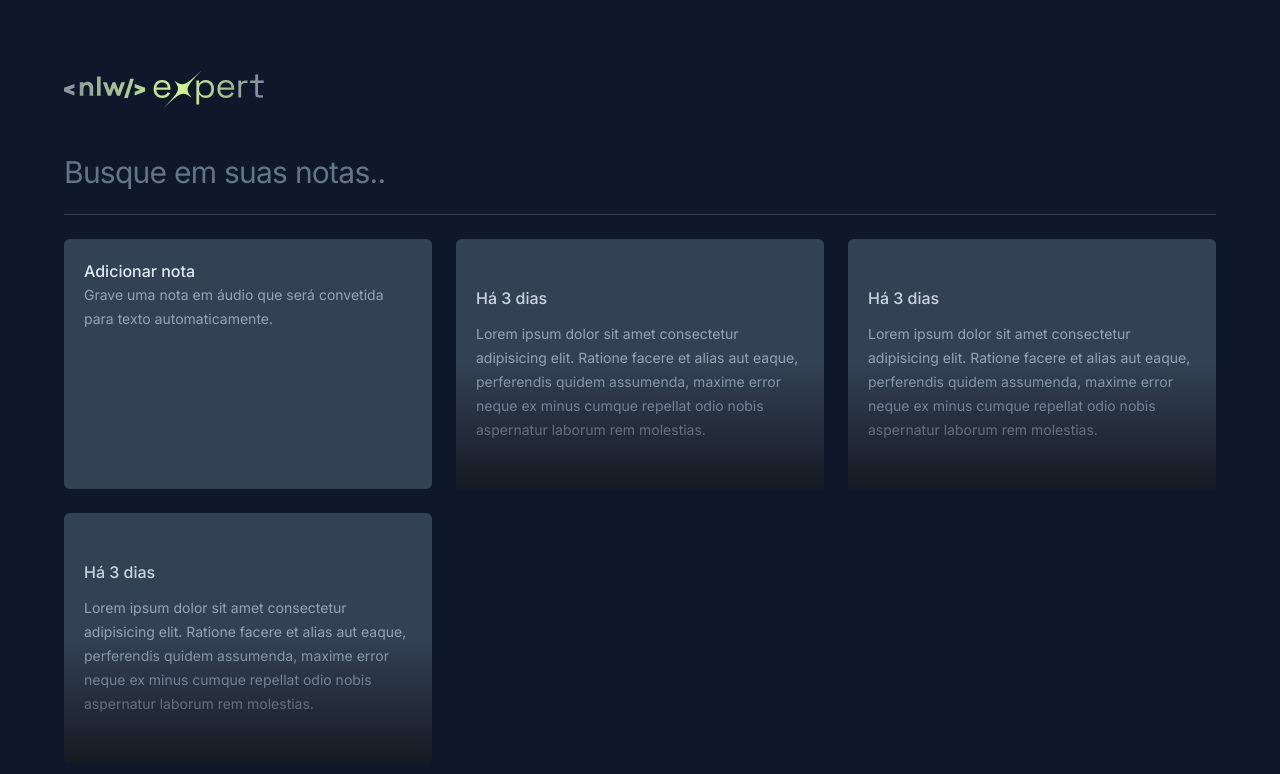
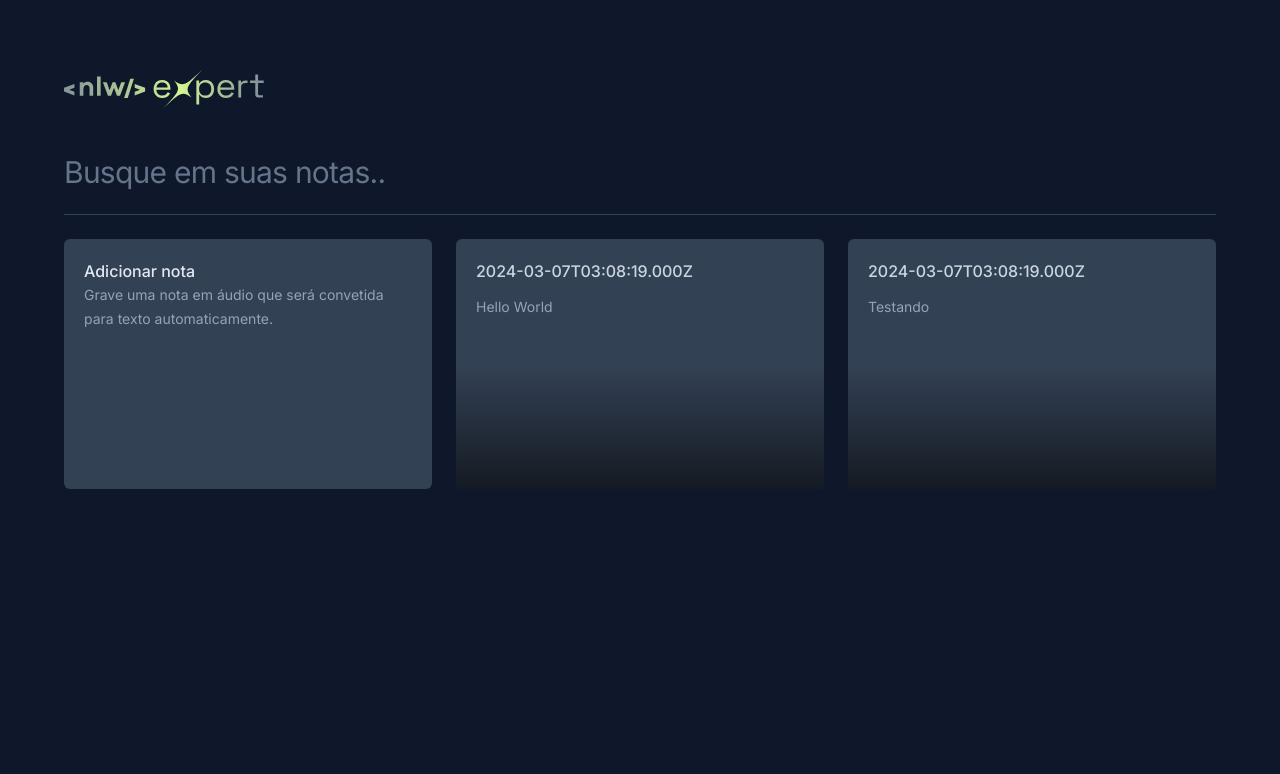
Before and after one commit to 00MOREIRA00/nlw-expert-notes, a React (Vite) app in the folder nlw-expert-notes/: page / in a window 1280 px wide. Shown: the top 774 px of the page. Built offline with nearby package versions, Linux system fonts and the light colour scheme.

Commit message:
[nlw expert] - Criando o popup

```diff
--- a/nlw-expert-notes/package.json
+++ b/nlw-expert-notes/package.json
@@ -10,6 +10,10 @@
     "preview": "vite preview"
   },
   "dependencies": {
+    "@radix-ui/react-dialog": "^1.0.5",
+    "@radix-ui/react-popover": "1.0.7",
+    "date-fns": "^3.3.1",
+    "lucide-react": "^0.349.0",
     "react": "^18.2.0",
     "react-dom": "^18.2.0"
   },
--- a/nlw-expert-notes/src/app.tsx
+++ b/nlw-expert-notes/src/app.tsx
@@ -19,11 +19,11 @@
 
           <NewNoteCard />
 
-          <NoteCard />
+          <NoteCard note={{ date: new Date(), content: 'Hello World'}} />
 
-          <NoteCard />
+          <NoteCard note={{date: new Date(), content: 'Testando'}} />
 
-          <NoteCard />
+
         </div>
     </div>
   )
--- a/nlw-expert-notes/src/components/note-card.tsx
+++ b/nlw-expert-notes/src/components/note-card.tsx
@@ -1,10 +1,61 @@
-export function NoteCard() {
+import * as Dialog from '@radix-ui/react-dialog';
+import { formatDistanceToNow } from 'date-fns';
+import { ptBR } from 'date-fns/locale';
+import { X } from 'lucide-react'
+
+interface NoteCardProps {
+  note: {
+      date: Date
+      content: string
+      }
+}
+
+export function NoteCard({ note }: NoteCardProps) {
   return (
-    <button className='rounded-md text-left bg-slate-700 p-5 space-y-3 overflow-hidden relative outline-none hover:ring-2 hover:ring-slate-600 focus-visible:ring-2 focus-visible:ring-lime-400'>
-        <span className='text-small font-medium text-slate-300'>Há 3 dias</span>
-        <p className='text-sm leading-6 text-slate-400 space-y-3'>Lorem ipsum dolor sit amet consectetur adipisicing elit. Ratione facere et alias aut eaque, perferendis quidem assumenda, maxime error neque ex minus cumque repellat odio nobis aspernatur laborum rem molestias.</p>
+    <Dialog.Root>
+      <Dialog.Trigger className='rounded-md text-left flex flex-col bg-slate-700 p-5 gap-3 overflow-hidden relative outline-none hover:ring-2 hover:ring-slate-600 focus-visible:ring-2 focus-visible:ring-lime-400'>
+          <span className='text-small font-medium text-slate-300'>{note.date.toISOString()}</span>
+          <p className='text-sm leading-6 text-slate-400 space-y-3'>{note.content}</p>
 
-        <div className='absolute bottom-0 left-0 right-0 h-1/2 bg-gradient-to-t from-black/60 to-black/0 pointer-events-none' />
-    </button>
+          <div className='absolute bottom-0 left-0 right-0 h-1/2 bg-gradient-to-t from-black/60 to-black/0 pointer-events-none' />
+      </Dialog.Trigger>
+
+      <Dialog.Portal>
+        <Dialog.Overlay className="inset-0 fixed bg-black/60">
+            <Dialog.Content className="fixed overflow-hidden left-1/2 top-1/2 -translate-x-1/2 -translate-y-1/2 max-w-[640px] w-full h-[68vh] bg-slate-700 rounded-md flex flex-col outloline-none">
+
+              <Dialog.Close className="absolute right-0 top-0 bg-slate-800 p-1.5 text-slate-400 hover:text-slate-100">
+                < X className="w-5 h-5"/>
+              </Dialog.Close>
+
+                <div className="flex flex-1 flex-col gap-3 p-5">
+
+                  <span className='text-sm font-medium text-slate-300'>
+                    {formatDistanceToNow(note.date, { locale: ptBR, addSuffix: true })}
+                  </span>
+
+                  <p className='text-sm leading-6 text-slate-400'>
+                    {note.content}
+                  </p>
+
+                </div>
+
+                <button type='button' className="w-full bg-slate-800 py-4 text-center text-sm text-slate-300 outline-none font-medium group">
+                    Deseja <span className="text-red-400 group-hover:underline">apagar essa nota?</span>
+                </button>
+            </Dialog.Content>
+        </Dialog.Overlay>
+      </Dialog.Portal>
+    </Dialog.Root>
   )
 }
+
+
+
+
+//NOTES
+//Para adicionar valores personalizados, foi criados propriedades que serão recebidas pela função, e consequentemente devem ser passadas na chamada
+//Usamos algumas libs para fazer com que a magia funcionasse nesse cara
+//Redix para criação de algumas funcionalidades html
+//Date-Fns para trabalhar com as datas
+//lucide-react para trabalhar com icones
```
Also changed, not shown: 2 other files (tests, documents, lock files or other folders).
